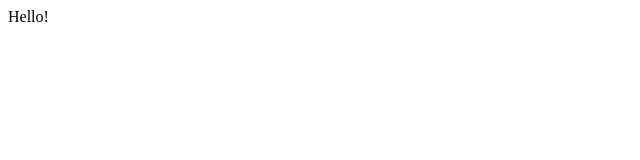
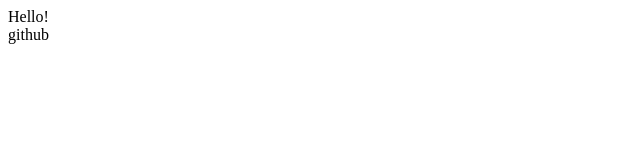
Before and after one commit to TothFerenc76/Python, a plain HTML site: page index.html in a window 1280 px wide. Shown: the full height of the page, 0-640 px from the left. Drawn offline with Linux system fonts and the light colour scheme.

Commit message:
second change

```diff
--- a/index.html
+++ b/index.html
@@ -1,12 +1,11 @@
  <html>
     <head>
-        <title>
-            fddf
-        </title>
+        <title>            fddf   </title>
     </head>
     <body>
         <div>
             Hello!
         </div>
+        <div>github</div>
     </body>
 </html>
```
